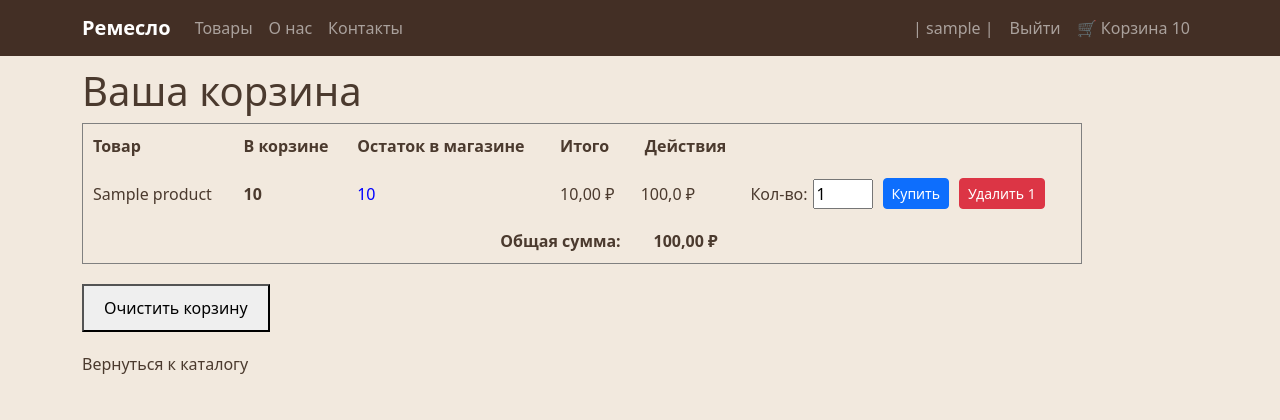
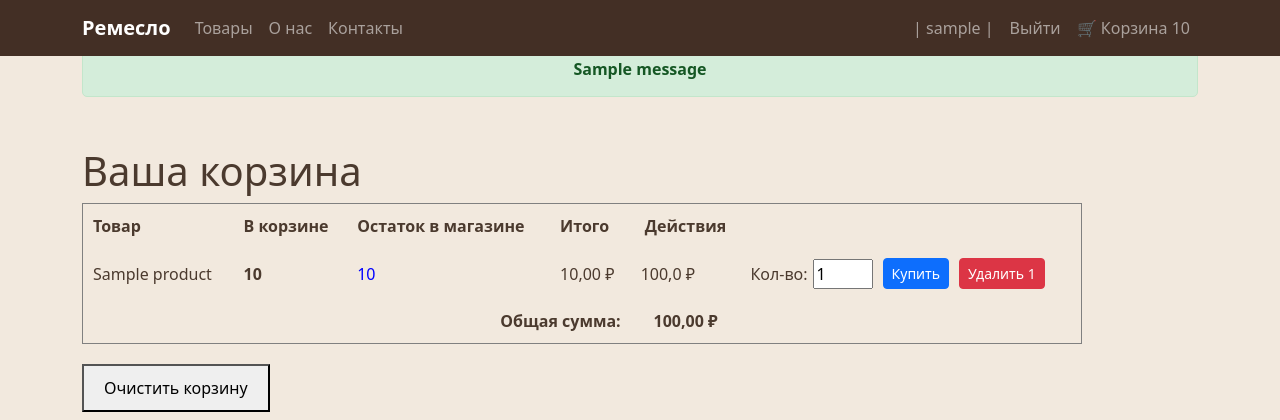
Before and after one commit to Alexander-05-20/Remeslo_shop, a Django app: page /cart/ in a window 1280 px wide. Shown: the top 420 px of the page. Run offline with Django 5.2, Linux system fonts and the light colour scheme; a user stored in the database is signed in; tables that the repository leaves empty hold one stand-in row (values such as "Sample post"); one stand-in notice (Sample message) is shown.

Commit message:
Fix: исправление ошибок

```diff
--- a/shop/templates/shop/cart.html
+++ b/shop/templates/shop/cart.html
@@ -2,6 +2,16 @@
 {% load shop_extra_filters %}
 {% block title %}Корзина{% endblock %}
 {% block content %}
+
+{% if messages %}
+    <div style="margin-top: 20px;">
+        {% for message in messages %}
+            <div style="padding: 15px; background-color: #d4edda; color: #155724; border: 1px solid #c3e6cb; border-radius: 5px; margin-bottom: 20px; text-align: center; font-weight: bold;">
+                {{ message }}
+            </div>
+        {% endfor %}
+    </div>
+{% endif %}
 
 <h1 style="margin-top:50px;">Ваша корзина</h1>
 
--- a/shop/views.py
+++ b/shop/views.py
@@ -18,7 +18,7 @@ import socket
 import requests
 from decouple import config
 from django.db import transaction
-from .models import AboutPageMedia # Order, OrderItem,
+from .models import AboutPageMedia
 import os
 
 
@@ -293,40 +293,5 @@ def buy_product(request, product_id):
         send_telegram_notification(tg_message)
         # ------------------------------
 
-        messages.success(request, f"Вы приобрели {requested_quantity} шт. '{product.name}'.")
+        messages.success(request, "Заказ принят! В ближайшее время с вами свяжется менеджер.")
         return redirect('cart')
-
-# @login_required
-# def create_order(request):
-#     # Здесь вы можете кастомизировать выбор товаров, например, из корзины
-#     cart_items = CartItem.objects.filter(user=request.user)
-
-#     if not cart_items:
-#         messages.error(request, "Ваша корзина пуста.")
-#         return redirect('cart')
-
-#     total_price = sum(item.product.price * item.quantity for item in cart_items)
-
-#     with transaction.atomic():
-#         order = Order.objects.create(user=request.user, total_price=total_price)
-#         for item in cart_items:
-#             # Создайте запись о покупке
-#             OrderItem.objects.create(
-#                 order=order,
-#                 product=item.product,
-#                 quantity=item.quantity,
-#                 price_at_purchase=item.product.price
-#             )
-#         # После создания заказа очищайте корзину или оставьте в зависимости от логики
-
-#     # Можно также вывести сообщение или перенаправить на страницу с заказом
-#     messages.success(request, f"Ваш заказ #{order.id} успешно оформлен!")
-#     # Например, очистите корзину
-#     cart_items.delete()
-#     return redirect('order_detail', order_id=order.id)
-
-
-# @login_required
-# def user_orders(request):
-#     orders = Order.objects.filter(user=request.user).prefetch_related('items__product')
-#     return render(request, 'shop/user_orders.html', {'orders': orders})
```
Also changed, not shown: shop/admin.py (+1 -14 lines), shop/models.py (+0 -19 lines).
